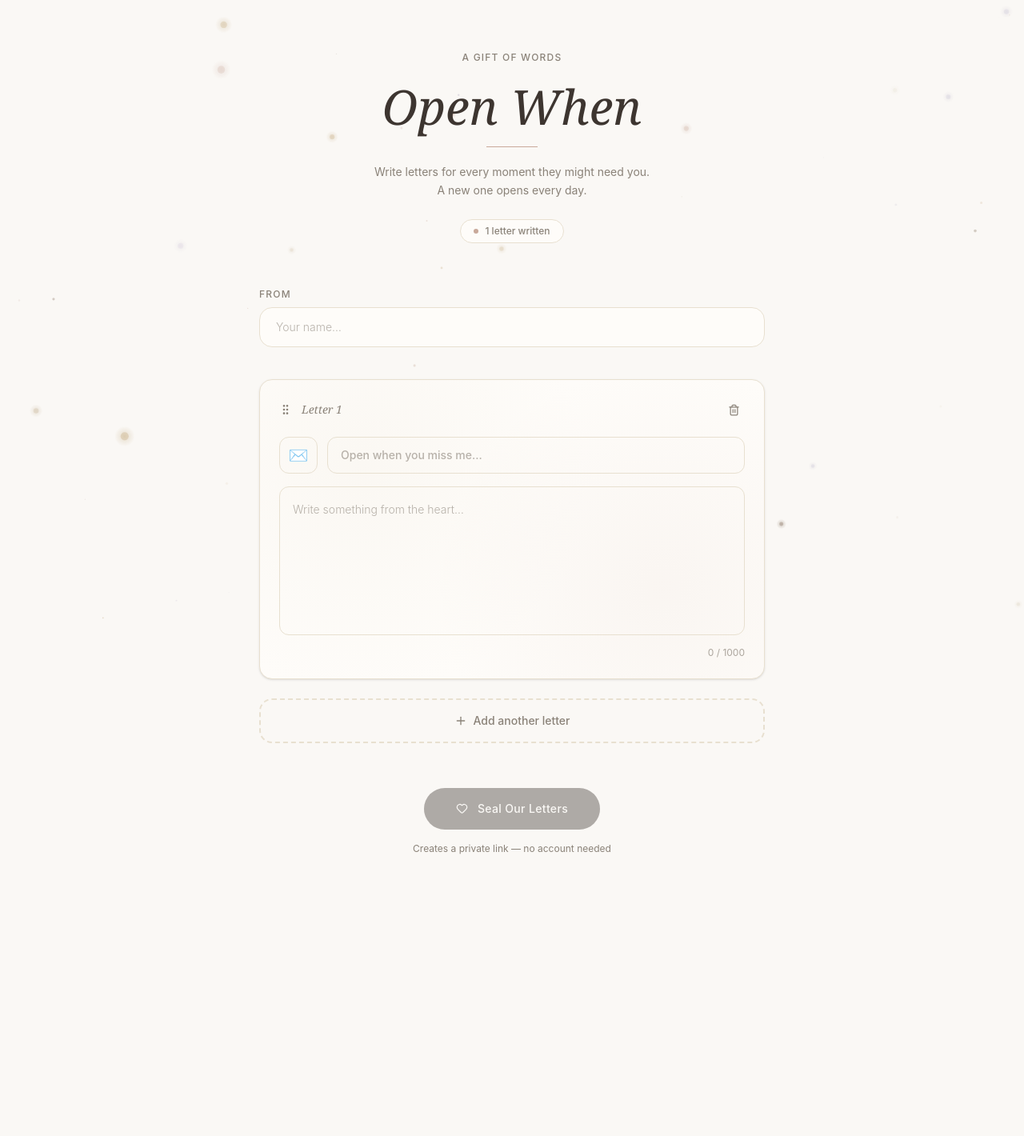
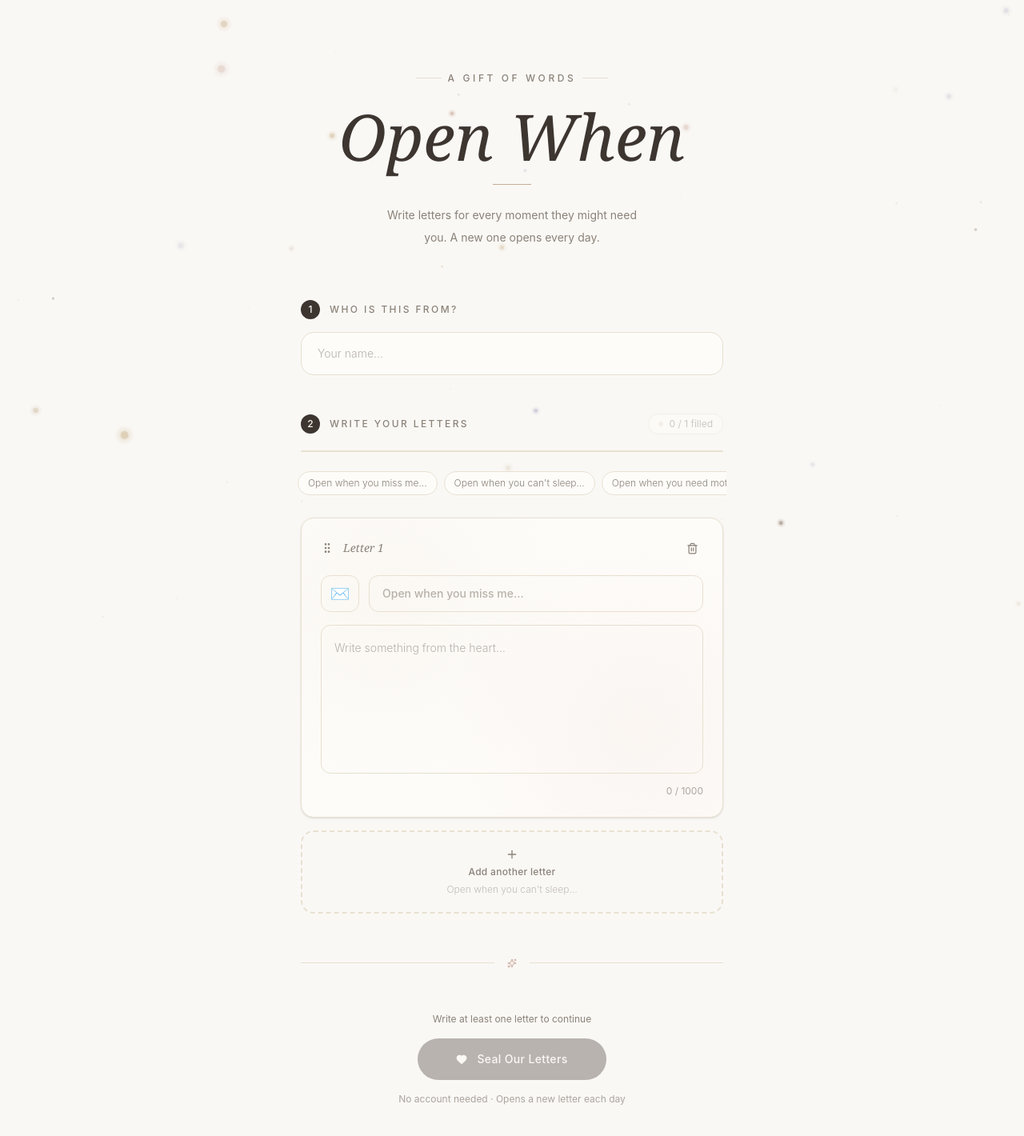
Before and after one commit to bineetNaidu/open-when, a React (Vite) app: page / in a window 1280 px wide. Shown: the top 1420 px of the page at 80% size. Before the commit the page ends 1133 px from the top, so only its background shows below. Built offline with nearby package versions, Linux system fonts and the light colour scheme.

Commit message:
feat: enhance letter creation UX and visual polish

```diff
--- a/src/pages/CreatePage.tsx
+++ b/src/pages/CreatePage.tsx
@@ -1,5 +1,5 @@
 import { useState } from 'react'
-import { Plus, Heart } from 'lucide-react'
+import { Plus, Heart, Sparkles } from 'lucide-react'
 import { motion, AnimatePresence } from 'framer-motion'
 import LetterCard from '../components/LetterCard'
 import FloatingParticles from '../components/animations/FloatingParticles'
@@ -8,6 +8,17 @@ import { generateId } from '../utils/id'
 import { buildShareUrl } from '../utils/url'
 import type { Letter } from '../types'
 
+const SUGGESTIONS = [
+    "Open when you miss me…",
+    "Open when you can't sleep…",
+    "Open when you need motivation…",
+    "Open when today feels heavy…",
+    "Open when you're doubting yourself…",
+    "Open when you need a smile…",
+    "Open when you feel lonely…",
+    "Open when you achieve something…",
+]
+
 export default function CreatePage() {
     const [letters, setLetters] = useState<Letter[]>([
         { id: generateId(), title: '', message: '', emoji: '✉️' }
@@ -15,9 +26,17 @@ export default function CreatePage() {
     const [senderName, setSenderName] = useState('')
     const [isSealing, setIsSealing] = useState(false)
     const [shareUrl, setShareUrl] = useState('')
+    const [focusedId, setFocusedId] = useState<string | null>(null)
 
     function addLetter() {
-        setLetters(prev => [...prev, { id: generateId(), title: '', message: '', emoji: '' }])
+        const newId = generateId()
+        setLetters(prev => [...prev, { id: newId, title: '', message: '', emoji: '' }])
+        // Scroll to new card after render
+        setTimeout(() => {
+            document.getElementById(`letter-${newId}`)?.scrollIntoView({
+                behavior: 'smooth', block: 'center'
+            })
+        }, 100)
     }
 
     function updateLetter(id: string, field: keyof Letter, value: string) {
@@ -34,106 +53,218 @@ export default function CreatePage() {
         setIsSealing(true)
     }
 
-    const isEmpty = letters.every(l => !l.title && !l.message)
+    const filledLetters = letters.filter(l => l.title || l.message)
+    const isEmpty = filledLetters.length === 0
+    const progress = Math.min((filledLetters.length / Math.max(letters.length, 1)) * 100, 100)
 
     return (
         <div className="relative min-h-screen" style={{ backgroundColor: 'var(--cream)' }}>
             <FloatingParticles />
 
-            <main className="relative z-10 px-5 py-16 max-w-2xl mx-auto">
-                {/* Header */}
+            <main className="relative z-10 w-full max-w-xl mx-auto px-6 py-20">
+
+                {/* ── Hero Header ── */}
                 <motion.header
-                    initial={{ opacity: 0, y: 32 }}
+                    initial={{ opacity: 0, y: 40 }}
                     animate={{ opacity: 1, y: 0 }}
-                    transition={{ duration: 0.9, ease: [0.25, 0.46, 0.45, 0.94] }}
-                    className="text-center mb-14"
+                    transition={{ duration: 1.0, ease: [0.25, 0.46, 0.45, 0.94] }}
+                    className="text-center mb-16"
                 >
+                    {/* Eyebrow */}
+                    <motion.div
+                        initial={{ opacity: 0, y: 8 }}
+                        animate={{ opacity: 1, y: 0 }}
+                        transition={{ delay: 0.2, duration: 0.7 }}
+                        className="inline-flex items-center gap-2 mb-6"
+                    >
+                        <div className="h-px w-8" style={{ backgroundColor: 'var(--beige)' }} />
+                        <span
+                            className="text-xs tracking-[0.3em] uppercase font-medium"
+                            style={{ color: 'var(--warm-gray)' }}
+                        >
+                            A gift of words
+                        </span>
+                        <div className="h-px w-8" style={{ backgroundColor: 'var(--beige)' }} />
+                    </motion.div>
+
+                    {/* Title */}
+                    <motion.h1
+                        initial={{ opacity: 0, y: 16 }}
+                        animate={{ opacity: 1, y: 0 }}
+                        transition={{ delay: 0.3, duration: 0.9 }}
+                        className="font-serif font-light italic leading-none mb-5"
+                        style={{ color: 'var(--deep-warm)', fontSize: 'clamp(3rem, 8vw, 5rem)' }}
+                    >
+                        Open When
+                    </motion.h1>
+
+                    {/* Divider */}
+                    <motion.div
+                        initial={{ scaleX: 0 }}
+                        animate={{ scaleX: 1 }}
+                        transition={{ delay: 0.55, duration: 1.0, ease: [0.25, 0.46, 0.45, 0.94] }}
+                        className="mx-auto mb-6 h-px w-12"
+                        style={{ backgroundColor: 'var(--dusty-rose)', transformOrigin: 'center' }}
+                    />
+
+                    {/* Subtitle */}
                     <motion.p
                         initial={{ opacity: 0 }}
                         animate={{ opacity: 1 }}
-                        transition={{ delay: 0.2, duration: 0.8 }}
-                        className="text-xs tracking-widest uppercase mb-4 font-medium"
+                        transition={{ delay: 0.65, duration: 0.8 }}
+                        className="text-sm leading-7 max-w-xs mx-auto"
                         style={{ color: 'var(--warm-gray)' }}
                     >
-                        A gift of words
+                        Write letters for every moment they might need you.
+                        A new one opens every day.
                     </motion.p>
-
-                    <h1
-                        className="font-serif text-5xl md:text-6xl font-light italic leading-tight mb-3"
-                        style={{ color: 'var(--deep-warm)' }}
-                    >
-                        Open When
-                    </h1>
-
-                    {/* Animated underline */}
-                    <motion.div
-                        initial={{ scaleX: 0 }}
-                        animate={{ scaleX: 1 }}
-                        transition={{ delay: 0.5, duration: 1.0, ease: [0.25, 0.46, 0.45, 0.94] }}
-                        className="mx-auto mb-5 h-px w-16"
-                        style={{ backgroundColor: 'var(--dusty-rose)', transformOrigin: 'center' }}
-                    />
-
-                    <p className="text-sm leading-relaxed max-w-sm mx-auto" style={{ color: 'var(--warm-gray)' }}>
-                        Write letters for every moment they might need you.
-                        <br />A new one opens every day.
-                    </p>
-
-                    {/* Letter count badge */}
-                    <motion.div
-                        initial={{ opacity: 0, scale: 0.8 }}
-                        animate={{ opacity: 1, scale: 1 }}
-                        transition={{ delay: 0.7, duration: 0.5, ease: [0.34, 1.56, 0.64, 1] }}
-                        className="inline-flex items-center gap-2 mt-6 px-4 py-1.5 rounded-full border text-xs font-medium"
-                        style={{ borderColor: 'var(--beige)', color: 'var(--warm-gray)', backgroundColor: 'var(--warm-white)' }}
-                    >
-                        <span
-                            className="w-1.5 h-1.5 rounded-full"
-                            style={{ backgroundColor: 'var(--dusty-rose)' }}
-                        />
-                        {letters.length} {letters.length === 1 ? 'letter' : 'letters'} written
-                    </motion.div>
                 </motion.header>
 
-                {/* Sender name */}
+                {/* ── Step 1: From field ── */}
                 <motion.div
-                    initial={{ opacity: 0, y: 20 }}
+                    initial={{ opacity: 0, y: 24 }}
                     animate={{ opacity: 1, y: 0 }}
-                    transition={{ delay: 0.35, duration: 0.7 }}
-                    className="mb-10"
+                    transition={{ delay: 0.5, duration: 0.7 }}
+                    className="mb-12"
                 >
-                    <label
-                        className="block text-xs tracking-widest uppercase mb-2 font-medium"
-                        style={{ color: 'var(--warm-gray)' }}
-                        htmlFor="sender"
-                    >
-                        From
-                    </label>
+                    {/* Step label */}
+                    <div className="flex items-center gap-3 mb-4">
+                        <div
+                            className="w-6 h-6 rounded-full flex items-center justify-center text-xs font-medium shrink-0"
+                            style={{ backgroundColor: 'var(--deep-warm)', color: 'var(--cream)' }}
+                        >
+                            1
+                        </div>
+                        <label
+                            htmlFor="sender"
+                            className="text-xs tracking-[0.2em] uppercase font-medium"
+                            style={{ color: 'var(--warm-gray)' }}
+                        >
+                            Who is this from?
+                        </label>
+                    </div>
+
                     <input
                         id="sender"
                         type="text"
                         value={senderName}
                         onChange={e => setSenderName(e.target.value)}
                         placeholder="Your name…"
-                        className="w-full rounded-2xl border px-5 py-3.5 bg-transparent outline-none text-sm font-light"
+                        className="w-full rounded-2xl border px-5 py-4 bg-transparent outline-none text-sm font-light transition-all"
                         style={{
-                            borderColor: 'var(--beige)',
+                            borderColor: senderName ? 'var(--dusty-rose)' : 'var(--beige)',
                             backgroundColor: 'var(--warm-white)',
                             color: 'var(--deep-warm)',
                         }}
                     />
                 </motion.div>
 
-                {/* Letters */}
-                <section className="flex flex-col gap-5">
+                {/* ── Step 2: Letters ── */}
+                <motion.div
+                    initial={{ opacity: 0, y: 24 }}
+                    animate={{ opacity: 1, y: 0 }}
+                    transition={{ delay: 0.65, duration: 0.7 }}
+                    className="mb-4"
+                >
+                    <div className="flex items-center justify-between mb-5">
+                        <div className="flex items-center gap-3">
+                            <div
+                                className="w-6 h-6 rounded-full flex items-center justify-center text-xs font-medium shrink-0"
+                                style={{ backgroundColor: 'var(--deep-warm)', color: 'var(--cream)' }}
+                            >
+                                2
+                            </div>
+                            <span
+                                className="text-xs tracking-[0.2em] uppercase font-medium"
+                                style={{ color: 'var(--warm-gray)' }}
+                            >
+                                Write your letters
+                            </span>
+                        </div>
+
+                        {/* Progress pill */}
+                        <motion.div
+                            animate={{ opacity: filledLetters.length > 0 ? 1 : 0.4 }}
+                            className="flex items-center gap-2 px-3 py-1 rounded-full border text-xs"
+                            style={{ borderColor: 'var(--beige)', color: 'var(--warm-gray)', backgroundColor: 'var(--warm-white)' }}
+                        >
+                            <div
+                                className="w-1.5 h-1.5 rounded-full transition-colors duration-500"
+                                style={{ backgroundColor: filledLetters.length > 0 ? 'var(--dusty-rose)' : 'var(--beige)' }}
+                            />
+                            {filledLetters.length} / {letters.length} filled
+                        </motion.div>
+                    </div>
+
+                    {/* Progress bar */}
+                    <div
+                        className="w-full h-0.5 rounded-full mb-6 overflow-hidden"
+                        style={{ backgroundColor: 'var(--beige)' }}
+                    >
+                        <motion.div
+                            className="h-full rounded-full"
+                            style={{ backgroundColor: 'var(--dusty-rose)' }}
+                            animate={{ width: `${progress}%` }}
+                            transition={{ duration: 0.6, ease: [0.25, 0.46, 0.45, 0.94] }}
+                        />
+                    </div>
+                </motion.div>
+
+                {/* Letter suggestions strip */}
+                <motion.div
+                    initial={{ opacity: 0 }}
+                    animate={{ opacity: 1 }}
+                    transition={{ delay: 0.8, duration: 0.7 }}
+                    className="mb-5 -mx-1 flex gap-2 overflow-x-auto pb-2 scrollbar-none"
+                    style={{ scrollbarWidth: 'none' }}
+                >
+                    {SUGGESTIONS.slice(0, 5).map((s, i) => (
+                        <motion.button
+                            key={i}
+                            whileHover={{ scale: 1.03, y: -1 }}
+                            whileTap={{ scale: 0.97 }}
+                            onClick={() => {
+                                // Fill the first empty title
+                                const emptyLetter = letters.find(l => !l.title)
+                                if (emptyLetter) {
+                                    updateLetter(emptyLetter.id, 'title', s)
+                                } else {
+                                    const newId = generateId()
+                                    setLetters(prev => [...prev, { id: newId, title: s, message: '', emoji: '' }])
+                                }
+                            }}
+                            className="shrink-0 px-3 py-1.5 rounded-full border text-xs font-light transition-all whitespace-nowrap"
+                            style={{
+                                borderColor: 'var(--beige)',
+                                color: 'var(--warm-gray)',
+                                backgroundColor: 'var(--warm-white)',
+                            }}
+                        >
+                            {s}
+                        </motion.button>
+                    ))}
+                </motion.div>
+
+                {/* ── Letter Cards ── */}
+                <section className="flex flex-col gap-4">
                     <AnimatePresence initial={false}>
                         {letters.map((letter, i) => (
                             <motion.div
+                                id={`letter-${letter.id}`}
                                 key={letter.id}
-                                initial={{ opacity: 0, y: 24, scale: 0.97 }}
+                                initial={{ opacity: 0, y: 28, scale: 0.97 }}
                                 animate={{ opacity: 1, y: 0, scale: 1 }}
-                                exit={{ opacity: 0, scale: 0.95, transition: { duration: 0.25 } }}
-                                transition={{ delay: i * 0.06, duration: 0.5, ease: [0.25, 0.46, 0.45, 0.94] }}
+                                exit={{ opacity: 0, y: -12, scale: 0.95, transition: { duration: 0.25 } }}
+                                transition={{ delay: i * 0.05, duration: 0.5, ease: [0.25, 0.46, 0.45, 0.94] }}
+                                onFocus={() => setFocusedId(letter.id)}
+                                onBlur={() => setFocusedId(null)}
+                                style={{
+                                    outline: 'none',
+                                    filter: focusedId && focusedId !== letter.id
+                                        ? 'opacity(0.55)'
+                                        : 'opacity(1)',
+                                    transition: 'filter 0.3s ease',
+                                }}
                             >
                                 <LetterCard
                                     letter={letter}
@@ -146,35 +277,91 @@ export default function CreatePage() {
                     </AnimatePresence>
                 </section>
 
-                {/* Add button */}
+                {/* ── Add Letter Button ── */}
                 <motion.button
                     onClick={addLetter}
-                    whileHover={{ scale: 1.01 }}
+                    whileHover={{ scale: 1.01, borderColor: 'var(--dusty-rose)' }}
                     whileTap={{ scale: 0.98 }}
-                    className="mt-6 w-full rounded-2xl border-2 border-dashed py-4 flex items-center justify-center gap-2 text-sm font-medium transition-colors"
+                    className="mt-4 w-full rounded-2xl border-2 border-dashed py-5 flex flex-col items-center justify-center gap-1.5 transition-all group"
                     style={{ borderColor: 'var(--beige)', color: 'var(--warm-gray)' }}
                 >
-                    <Plus size={16} />
-                    Add another letter
+                    <Plus size={16} className="transition-transform group-hover:rotate-90 duration-300" />
+                    <span className="text-xs font-medium tracking-wide">Add another letter</span>
+                    <span className="text-xs opacity-50 font-light">
+                        {SUGGESTIONS[letters.length % SUGGESTIONS.length]}
+                    </span>
                 </motion.button>
 
-                {/* Seal */}
-                <div className="mt-14 text-center">
+                {/* ── Divider ── */}
+                <div className="my-14 flex items-center gap-4">
+                    <div className="flex-1 h-px" style={{ backgroundColor: 'var(--beige)' }} />
+                    <Sparkles size={12} style={{ color: 'var(--dusty-rose)' }} />
+                    <div className="flex-1 h-px" style={{ backgroundColor: 'var(--beige)' }} />
+                </div>
+
+                {/* ── Seal Section ── */}
+                <div className="flex flex-col items-center gap-4">
+
+                    {/* Readiness message */}
+                    <AnimatePresence mode="wait">
+                        {isEmpty ? (
+                            <motion.p
+                                key="empty"
+                                initial={{ opacity: 0, y: 6 }}
+                                animate={{ opacity: 1, y: 0 }}
+                                exit={{ opacity: 0, y: -6 }}
+                                className="text-xs text-center"
+                                style={{ color: 'var(--warm-gray)' }}
+                            >
+                                Write at least one letter to continue
+                            </motion.p>
+                        ) : (
+                            <motion.p
+                                key="ready"
+                                initial={{ opacity: 0, y: 6 }}
+                                animate={{ opacity: 1, y: 0 }}
+                                exit={{ opacity: 0, y: -6 }}
+                                className="font-serif text-base italic text-center"
+                                style={{ color: 'var(--dusty-rose)' }}
+                            >
+                                {filledLetters.length === 1
+                                    ? 'One letter, ready to be opened.'
+                                    : `${filledLetters.length} letters, sealed with love.`}
+                            </motion.p>
+                        )}
+                    </AnimatePresence>
+
+                    {/* Seal button */}
                     <motion.button
                         onClick={handleSeal}
                         disabled={isEmpty}
-                        whileHover={!isEmpty ? { scale: 1.04, y: -1 } : {}}
+                        whileHover={!isEmpty ? { scale: 1.05, y: -3 } : {}}
                         whileTap={!isEmpty ? { scale: 0.97 } : {}}
-                        className="inline-flex items-center gap-3 px-10 py-4 rounded-full text-sm font-medium tracking-wide transition-all disabled:opacity-40"
-                        style={{ backgroundColor: 'var(--deep-warm)', color: 'var(--cream)' }}
+                        className="relative inline-flex items-center gap-3 px-12 py-4 rounded-full text-sm font-medium tracking-wide transition-all disabled:opacity-35 disabled:cursor-not-allowed overflow-hidden"
+                        style={{
+                            backgroundColor: 'var(--deep-warm)',
+                            color: 'var(--cream)',
+                            boxShadow: isEmpty ? 'none' : '0 8px 32px rgba(61,53,48,0.22)',
+                        }}
                     >
-                        <Heart size={15} />
-                        Seal Our Letters
+                        {/* Shimmer effect on hover */}
+                        <motion.div
+                            className="absolute inset-0 opacity-0"
+                            style={{
+                                background: 'linear-gradient(105deg, transparent 40%, rgba(255,255,255,0.08) 50%, transparent 60%)',
+                            }}
+                            whileHover={{ opacity: 1, x: ['-100%', '100%'] }}
+                            transition={{ duration: 0.6 }}
+                        />
+                        <Heart size={14} fill="currentColor" />
+                        <span>Seal Our Letters</span>
                     </motion.button>
-                    <p className="mt-4 text-xs" style={{ color: 'var(--warm-gray)' }}>
-                        Creates a private link — no account needed
+
+                    <p className="text-xs" style={{ color: 'var(--warm-gray)', opacity: 0.7 }}>
+                        No account needed · Opens a new letter each day
                     </p>
                 </div>
+
             </main>
 
             <SealAnimation
```
